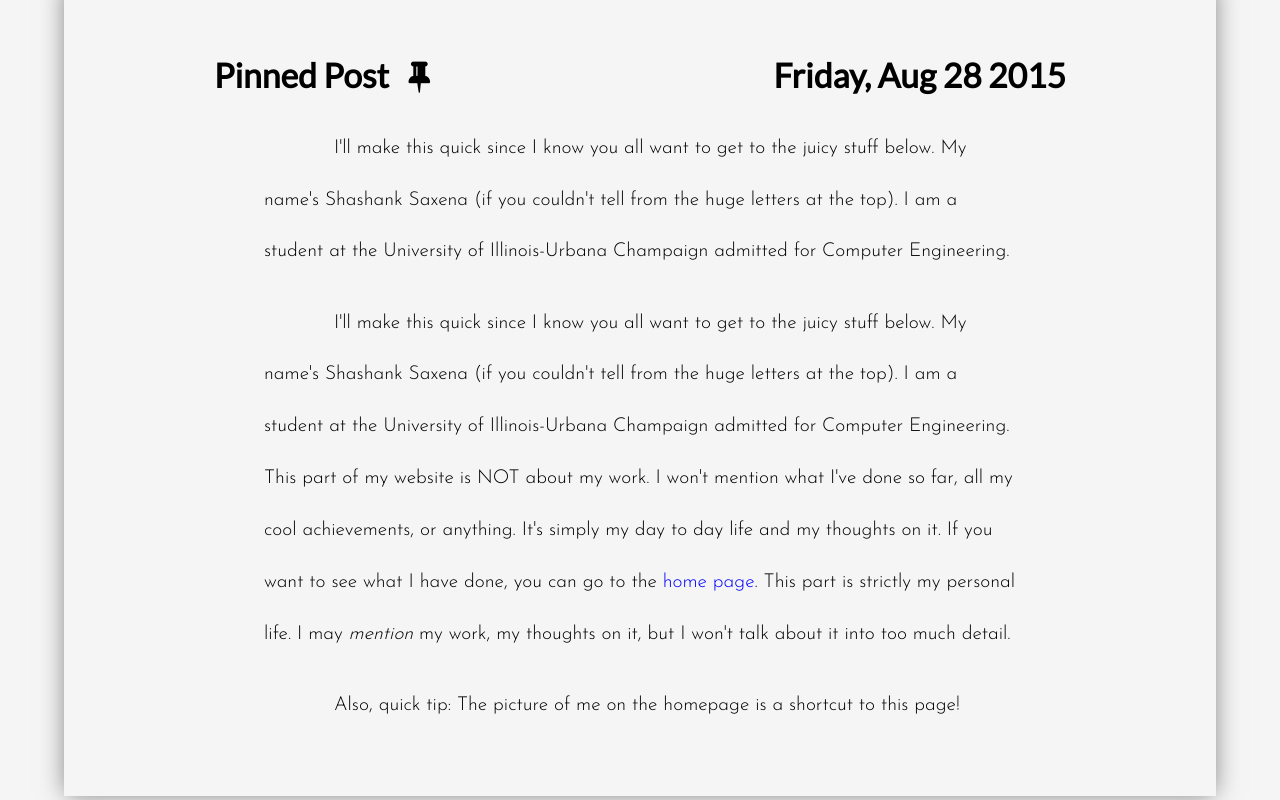
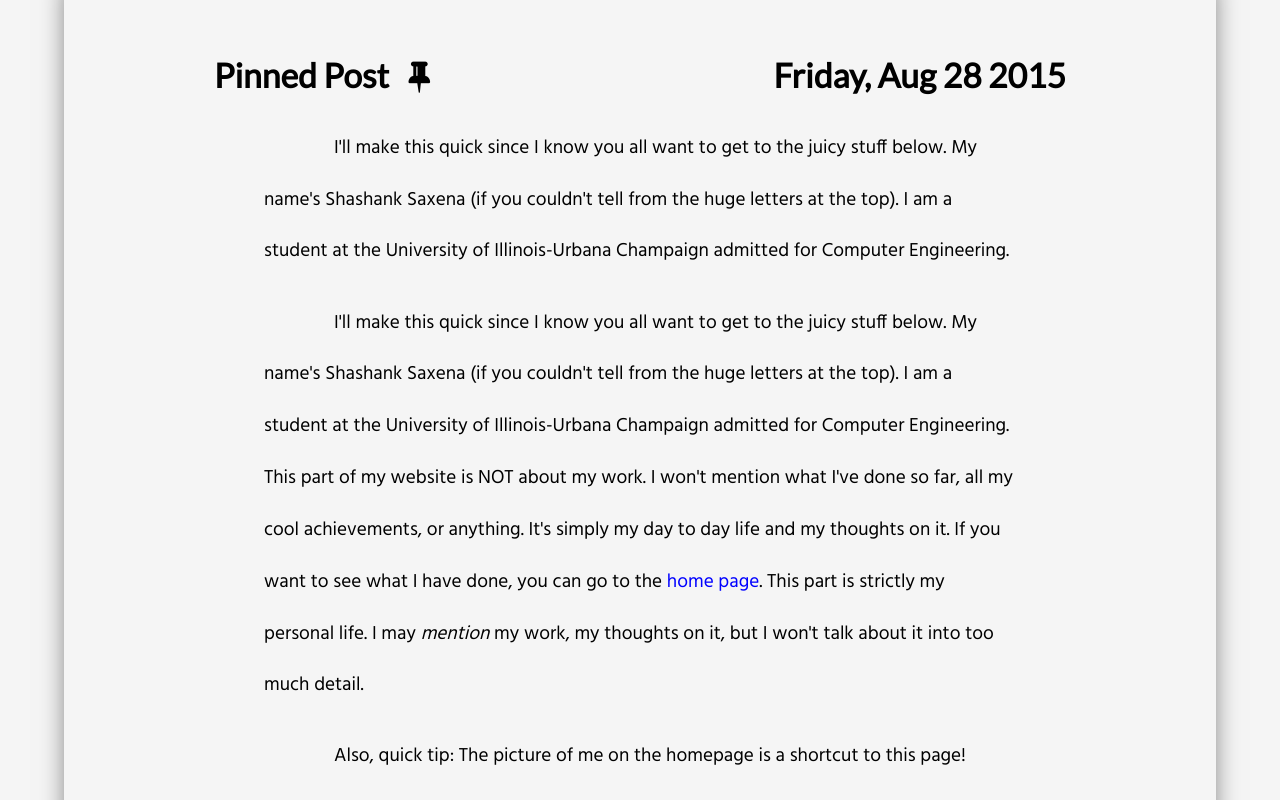
Before and after one commit to Salil999/salil999.github.io, a plain HTML site: page blog.html in a window 1280 px wide. Shown: the part 860-1660 px from the top of the page. Drawn offline with Linux system fonts and the light colour scheme.

Commit message:
updated font

```diff
--- a/blog.html
+++ b/blog.html
@@ -18,7 +18,7 @@
 	<link rel="stylesheet" type="text/css" href="styles/styles.css">
 	<link rel=icon type="image/gif" href="images/favicon.ico">
 	<link rel="stylesheet" href="font-awe/css/font-awesome.min.css">
-	<link href='https://fonts.googleapis.com/css?family=Josefin+Sans:300' rel='stylesheet' type='text/css'>
+	<link href='https://fonts.googleapis.com/css?family=Hind' rel='stylesheet' type='text/css'>
 	<link href='http://fonts.googleapis.com/css?family=Arvo' rel='stylesheet' type='text/css'>
 	<link href='http://fonts.googleapis.com/css?family=Lato' rel='stylesheet' type='text/css'>
 	<script>
--- a/styles/styles.css
+++ b/styles/styles.css
@@ -54,7 +54,8 @@ body {
 	line-height: 2.7;
 	font-size: 1.2em;
 	text-indent: 70px;
-	font-family: 'Josefin Sans', sans-serif;
+	/*font-family: 'Josefin Sans', sans-serif;*/
+	font-family: 'Hind', sans-serif;
 }
 
 .newBlogParagraph a {
```
